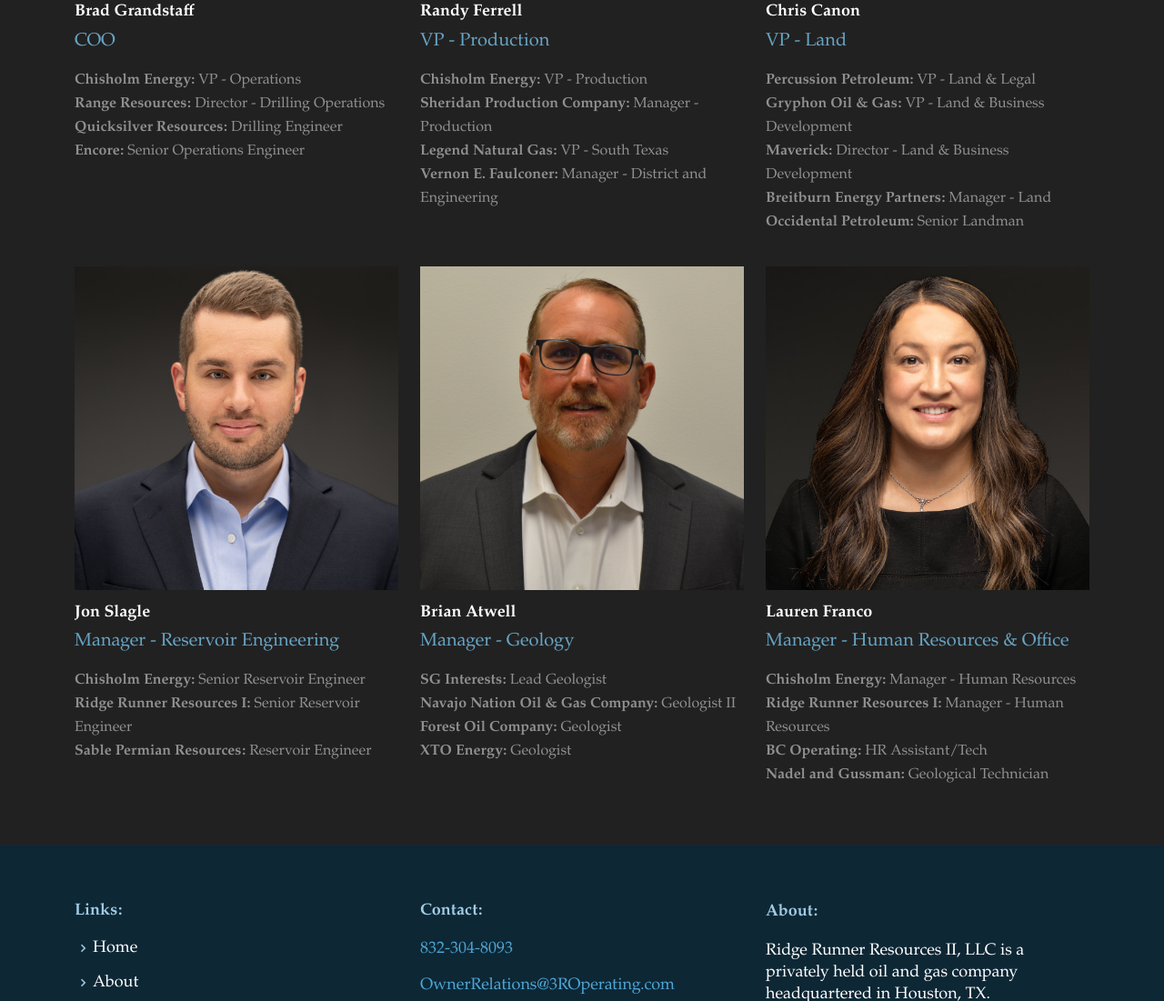
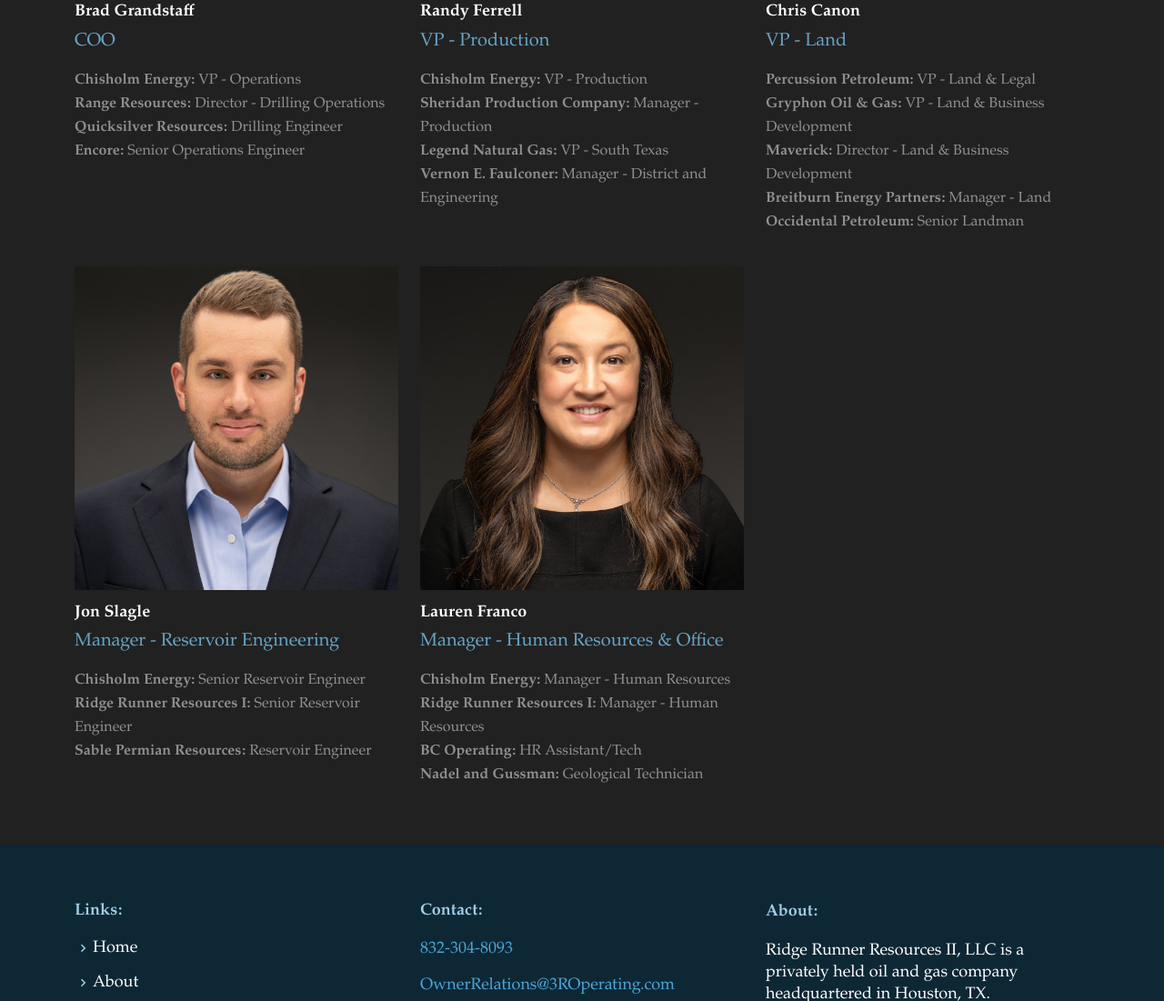
Before and after one commit to 3ROperating/3ROperating-Website, a plain HTML site: page team.html in a window 1280 px wide. Shown: the part 1234-2335 px from the top of the page at 91% size. Drawn offline with Linux system fonts and the light colour scheme; a web font is replaced by a local one.

Commit message:
Removed BAtwell - Waiting for Headshot - 2023-10-02

```diff
--- a/team.html
+++ b/team.html
@@ -228,7 +228,7 @@
             </div>
           </div>
 
-          <div class="col-lg-4 col-md-6 d-flex align-items-stretch">
+          <!-- <div class="col-lg-4 col-md-6 d-flex align-items-stretch">
             <div class="member">
               <div class="member-img">
                 <img src="assets/img/team/8) Brian Atwell.jpg" class="img-fluid" alt="">
@@ -247,7 +247,7 @@
                 </p>
               </div>
             </div>
-          </div>
+          </div> -->
 
           <div class="col-lg-4 col-md-6 d-flex align-items-stretch">
             <div class="member">
```
